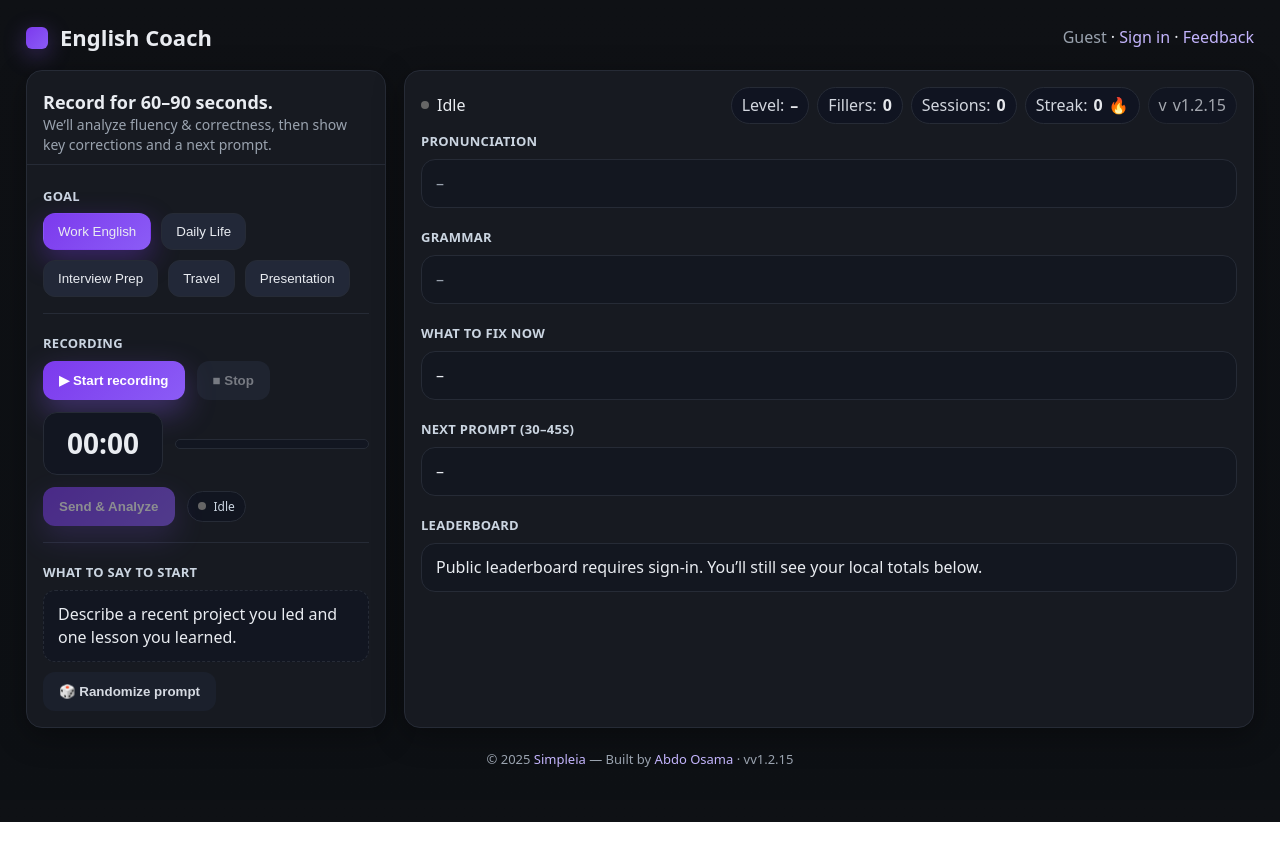
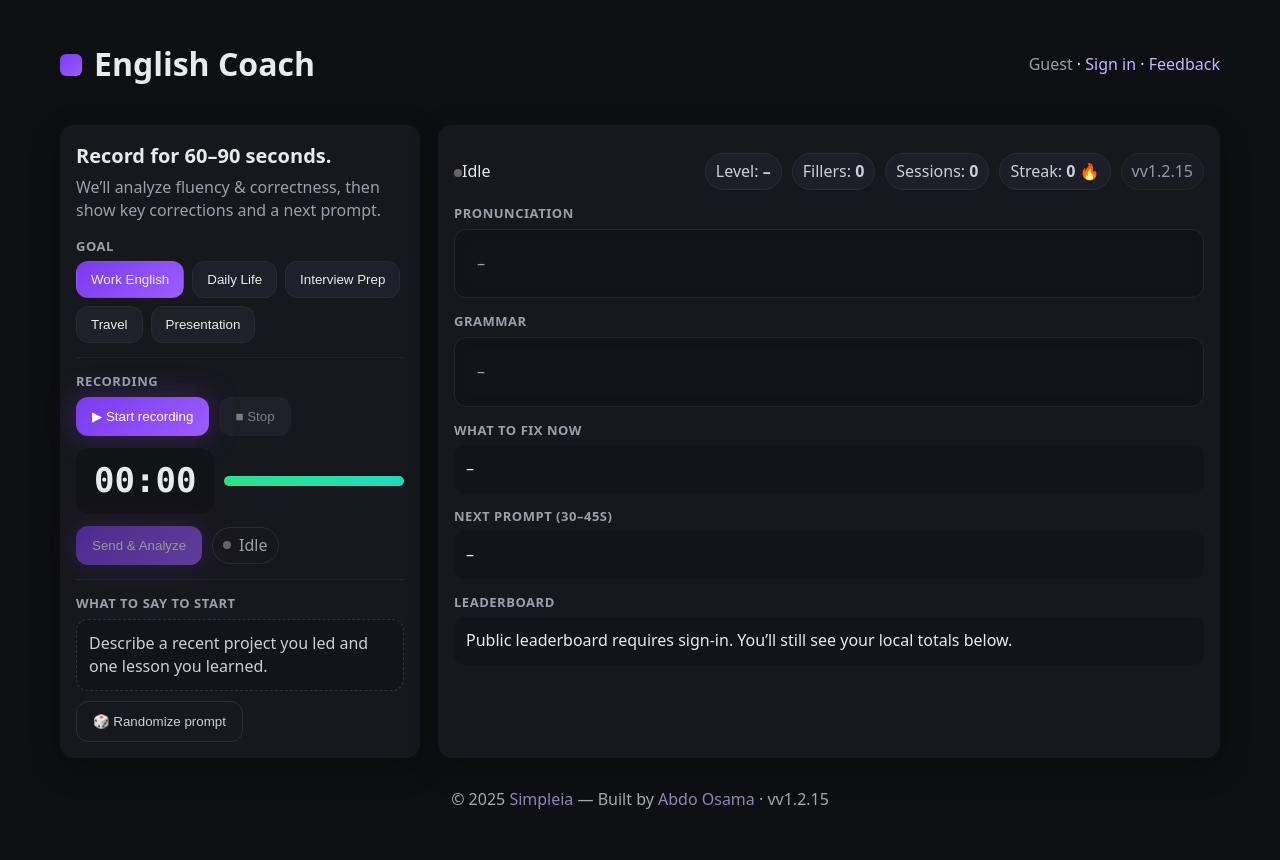
Before and after one commit to aopoint/english-coach-endpoint, a website: page index.html in a window 1280 px wide. Before the commit the page ends 822 px from the top, so only its background shows below. Drawn offline with nearby package versions, Linux system fonts and the light colour scheme.

Commit message:
Update styles.css

```diff
--- a/styles.css
+++ b/styles.css
@@ -1,115 +1,52 @@
-:root{
-  --bg:#0f1115; --panel:#171a21; --panel2:#1c2028; --line:#262b36;
-  --text:#e9ecf1; --muted:#9aa3af;
-  --brand:#7c3aed; --brand2:#8b5cf6;
-  --ok:#10b981; --warn:#f59e0b; --danger:#ef4444;
-  --radius:16px; --shadow:0 8px 30px rgba(0,0,0,.35);
-}
-
-*{box-sizing:border-box}
-html,body{height:100%}
-body{
-  margin:0; background:linear-gradient(180deg,#0f1115,#0d1014);
-  color:var(--text); font:16px/1.45 system-ui,-apple-system,Segoe UI,Roboto,Inter,Arial;
-}
-a{color:#c4b5fd; text-decoration:none}
-
-.wrap{max-width:1260px; margin:22px auto; padding:0 16px}
-
-.topbar{
-  display:flex; align-items:center; justify-content:space-between; margin-bottom:16px;
-}
-.brand{display:flex; align-items:center; gap:12px}
-.logo{width:22px;height:22px;border-radius:6px;background:linear-gradient(135deg,var(--brand),var(--brand2));box-shadow:0 6px 22px rgba(139,92,246,.35)}
-h1{margin:0;font-size:22px}
+:root{--bg:#0e0f12;--card:#17181d;--muted:#9aa0aa;--text:#e8eaee;--brand:#7c3aed;--brand2:#9b5cff;--dim:#2a2d36;--good:#20c997;--bad:#ff6b6b}
+*{box-sizing:border-box}html,body{margin:0;padding:0;background:var(--bg);color:var(--text);font:16px/1.45 system-ui,-apple-system,Segoe UI,Roboto,"Helvetica Neue",Arial}
+a{color:#c6b7ff;text-decoration:none}
+.wrap{max-width:1200px;margin:0 auto;padding:20px}
+.topbar{display:flex;align-items:center;justify-content:space-between;margin-bottom:16px}
+.brand{display:flex;gap:12px;align-items:center}
+.logo{width:22px;height:22px;border-radius:6px;background:linear-gradient(140deg,var(--brand),var(--brand2))}
 .muted{color:var(--muted)}
 .hide{display:none}
-
-.grid{display:grid; grid-template-columns:360px 1fr; gap:18px}
-@media (max-width:980px){ .grid{grid-template-columns:1fr} }
-
-.card{
-  background:var(--panel); border:1px solid var(--line); border-radius:var(--radius);
-  box-shadow:var(--shadow); overflow:hidden;
-}
-.title{padding:18px 16px 8px; border-bottom:1px solid var(--line)}
-.t1{font-weight:800;font-size:18px}
-.sub{font-size:14px;color:var(--muted)}
-.block{padding:16px}
-
-h3{
-  margin:20px 0 8px; font-size:13px; color:#cbd5e1; letter-spacing:.02em; text-transform:uppercase
-}
-.block h3:first-of-type{margin-top:6px}
-
-.goals{display:flex;flex-wrap:wrap;gap:10px}
-.chip{
-  background:#222838; color:#e9ecf1; border:1px solid var(--line);
-  padding:10px 14px; border-radius:12px; cursor:pointer
-}
-.chip.active{
-  background:linear-gradient(135deg,var(--brand),var(--brand2));
-  border-color:transparent; box-shadow:0 10px 28px rgba(124,58,237,.35)
-}
-
-.hr{height:1px;background:var(--line);margin:16px 0}
-
-.row{display:flex; gap:12px; align-items:center; flex-wrap:wrap}
-.btn{border:0;border-radius:12px;padding:12px 16px;font-weight:700;color:#fff;background:#23293a;cursor:pointer}
-.btn-brand{background:linear-gradient(135deg,var(--brand),var(--brand2));box-shadow:0 12px 30px rgba(139,92,246,.35)}
-.btn-dim{background:#272e3f;color:#d6dae2}
-.btn-ghost{background:#1b202c;color:#d6dae2}
-.btn[disabled]{opacity:.5;cursor:not-allowed}
-
-.timer{
-  min-width:120px; text-align:center; font-size:28px; font-weight:800;
-  background:#121621; border:1px solid var(--line); border-radius:14px; padding:10px 14px
-}
-.meter{position:relative;flex:1;height:10px;background:#121621;border:1px solid var(--line);border-radius:999px;overflow:hidden}
-.meter>span{position:absolute;left:0;top:0;bottom:0;width:0%;background:linear-gradient(90deg,#ef4444,#f59e0b,#10b981);transition:width .2s ease}
-
-.pill{
-  display:inline-flex; gap:8px; align-items:center; font-size:12px;
-  padding:6px 10px; border-radius:22px; background:#111520; border:1px solid var(--line); color:#cbd5e1
-}
-.dot{width:8px;height:8px;border-radius:99px;background:#667085}
-.dot.live{background:var(--ok); box-shadow:0 0 0 6px rgba(16,185,129,.12)}
-
-.panel{display:flex;flex-direction:column;gap:10px}
-.result{background:#131720;border:1px solid var(--line);border-radius:14px;padding:12px 14px}
-.muted{color:var(--muted)}
-
-.headrow{justify-content:space-between;margin-bottom:8px}
-.live{display:flex;gap:8px;align-items:center}
-.badges{display:flex;gap:8px;flex-wrap:wrap}
-.badge{display:inline-flex;gap:6px;align-items:center;background:#101421;border:1px solid var(--line);border-radius:999px;padding:6px 10px;color:#d3d7df}
-.badge b{color:#e5e7eb}
-.badge-dim{opacity:.75}
-
-.note{background:#121621;border:1px dashed var(--line);border-radius:12px;padding:12px 14px}
-
-footer{color:var(--muted);font-size:13px;text-align:center;margin:22px 0 10px}
-
-/* --------- Modal --------- */
-.modal{position:fixed;inset:0;background:rgba(0,0,0,.45);display:none;align-items:center;justify-content:center;padding:12px;z-index:1000}
+.grid{display:grid;grid-template-columns:360px 1fr;gap:18px}
+.card{background:var(--card);border-radius:14px;padding:16px;box-shadow:0 10px 30px rgba(0,0,0,.25)}
+.title .t1{font-size:20px;font-weight:700}
+.title .sub{color:var(--muted);margin-top:6px}
+.block{margin-top:12px}
+h3{font-size:13px;letter-spacing:.04em;margin:14px 0 6px;text-transform:uppercase;color:var(--muted)}
+.goals{display:flex;flex-wrap:wrap;gap:8px}
+.chip{background:#1f2128;border:1px solid #282b35;color:#e9ebf1;padding:10px 14px;border-radius:12px;cursor:pointer}
+.chip.active{background:linear-gradient(135deg,var(--brand),var(--brand2));border-color:transparent}
+.row{display:flex;align-items:center;gap:10px}
+.btn{border:0;border-radius:12px;padding:12px 16px;cursor:pointer;color:#fff}
+.btn-brand{background:linear-gradient(135deg,var(--brand),var(--brand2));box-shadow:0 0 30px rgba(124,58,237,.35)}
+.btn-dim{background:#262833;color:#cbd0d8}
+.btn-ghost{background:transparent;border:1px solid #2b2e38;color:#cbd0d8}
+.btn[disabled]{opacity:.55;cursor:not-allowed}
+.timer{background:#121317;border-radius:14px;padding:14px 18px;font:700 34px/1.1 ui-monospace,Menlo,Consolas}
+.meter{flex:1;height:10px;border-radius:99px;background:#1c1e25}
+.meter span{display:block;height:100%;border-radius:inherit;background:linear-gradient(90deg,#2ce089,#1edbbf)}
+.pill{display:inline-flex;align-items:center;gap:8px;color:var(--muted);border:1px solid #2a2d36;padding:6px 10px;border-radius:999px}
+.dot{width:8px;height:8px;border-radius:50%;display:inline-block;background:#666}
+.panel{background:#121318;border:1px solid #23262f;border-radius:12px;padding:10px}
+.result{padding:12px;border-radius:10px;background:#12141a}
+.hr{height:1px;background:#21242d;margin:14px 0}
+.headrow{justify-content:space-between}
+.badges{display:flex;gap:10px;flex-wrap:wrap}
+.badge{background:#1c1f28;color:#cbd0d8;border:1px solid #2a2d36;border-radius:999px;padding:6px 10px}
+.badge-dim{opacity:.7}
+.note{background:#12141a;border:1px dashed #2d3040;color:#cbd0d8;border-radius:12px;padding:12px}
+footer{opacity:.7;text-align:center;margin:30px 0}
+@media (max-width:980px){.grid{grid-template-columns:1fr}}
+/* modal */
+.modal{position:fixed;inset:0;display:none;align-items:center;justify-content:center;background:rgba(0,0,0,.6);z-index:50}
 .modal.show{display:flex}
-.modal-card{
-  width:min(680px,100%); background:var(--panel); border:1px solid var(--line);
-  border-radius:18px; box-shadow:var(--shadow); overflow:hidden
-}
-.modal-head{display:flex;align-items:center;justify-content:space-between;padding:14px 16px;border-bottom:1px solid var(--line)}
-.modal-head .title{font-weight:800}
-.modal-head .x{background:#202638;border:1px solid var(--line);color:#cbd5e1;border-radius:10px;padding:6px 10px;cursor:pointer}
-.modal-body{padding:14px 16px;display:flex;flex-direction:column;gap:12px}
-.modal-foot{display:flex;gap:10px;justify-content:flex-end;padding:12px 16px;border-top:1px solid var(--line)}
-
-.cols{display:grid;grid-template-columns:1fr 1fr;gap:10px}
-@media (max-width:680px){.cols{grid-template-columns:1fr}}
-input,textarea{
-  background:#121621;border:1px solid var(--line);border-radius:12px;color:var(--text);
-  padding:10px 12px;font:inherit
-}
-textarea{resize:vertical}
-.stars{display:flex;gap:8px}
-.stars button{font-size:20px;background:#202638;color:#cbd5e1;border:1px solid var(--line);border-radius:10px;padding:6px 10px;cursor:pointer}
-.stars button.active{background:linear-gradient(135deg,var(--brand),var(--brand2));color:#fff;border-color:transparent}
+.modal-card{width:min(680px,90vw);background:#14161c;border:1px solid #2a2d36;border-radius:16px;box-shadow:0 30px 80px rgba(0,0,0,.5)}
+.modal-head,.modal-foot{display:flex;align-items:center;justify-content:space-between;padding:14px 16px;border-bottom:1px solid #252934}
+.modal-foot{border-bottom:0;border-top:1px solid #252934}
+.modal-body{padding:14px 16px}
+.modal-head .title{font-weight:700}
+.modal-head .x{background:#242732;border:1px solid #2b2f3b;border-radius:10px;color:#cfd5dd;padding:6px 10px;cursor:pointer}
+.row.cols{display:grid;grid-template-columns:1fr 1fr;gap:10px}
+input,textarea{width:100%;background:#0f1115;border:1px solid #262a35;border-radius:10px;color:#e8eaee;padding:10px}
+.stars button{background:#232636;border:1px solid #2a2f3c;color:#e0bfff;border-radius:8px;margin-right:6px;padding:8px 10px;cursor:pointer}
+.stars button.sel{background:linear-gradient(135deg,var(--brand),var(--brand2));border-color:transparent}
```
